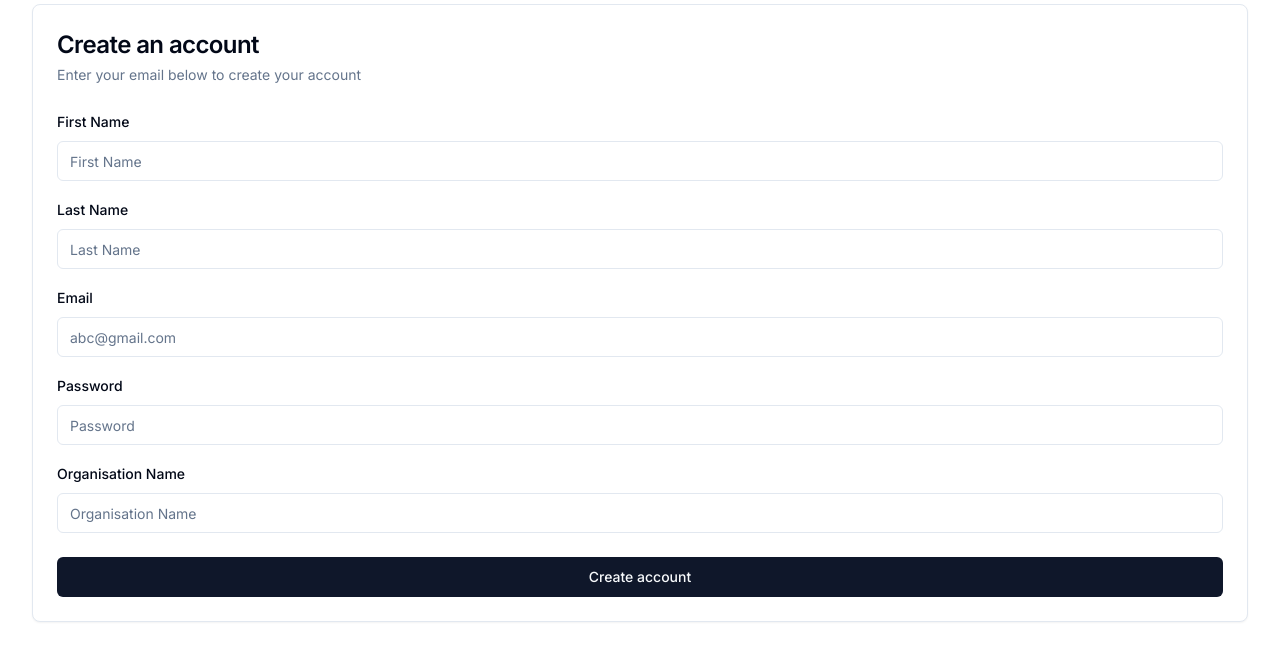
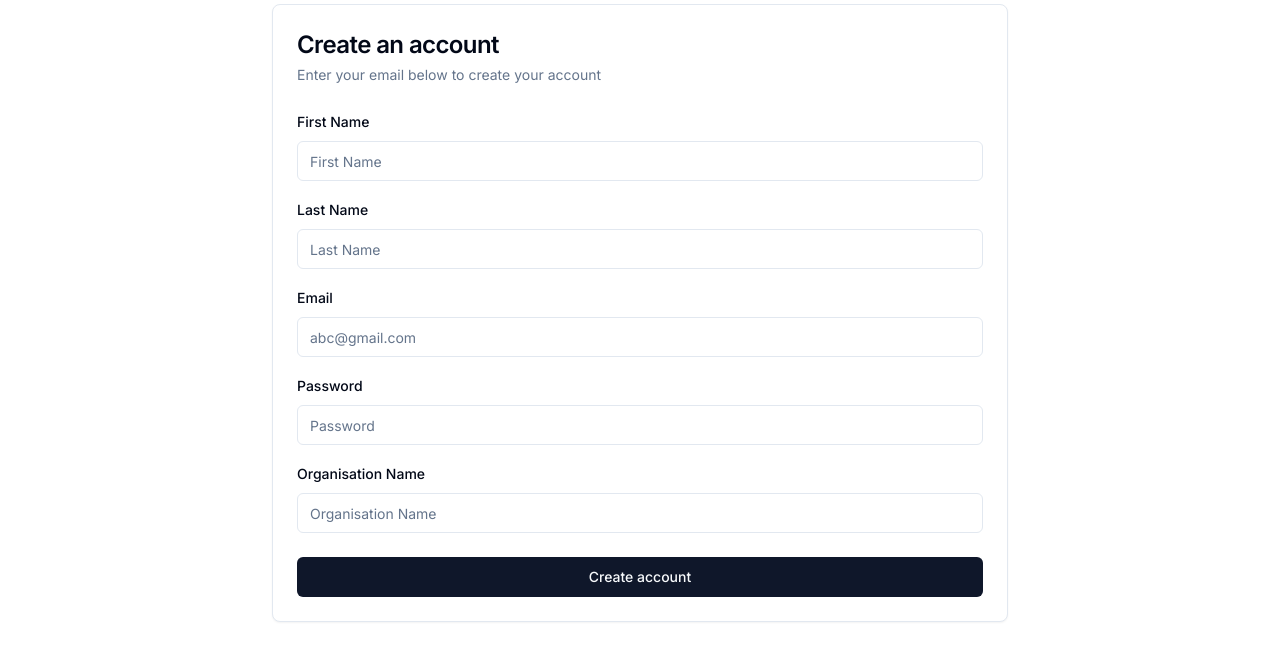
Before and after one commit to pratikCrownstack/quick-release, a Next.js app: page /register in a window 1280 px wide. Shown: the top 660 px of the page. Built offline with nearby package versions, Linux system fonts and the light colour scheme.

Commit message:
Added max width wrapper

```diff
--- a/src/app/register/page.tsx
+++ b/src/app/register/page.tsx
@@ -23,6 +23,7 @@
 import { useForm } from "react-hook-form";
 import * as z from "zod";
 import { Label } from "@/components/ui/label";
+import MaxWidthWrapper from "@/components/MaxWidthWrapper";
 
 const Register = () => {
   const formSchema = z.object({
@@ -65,6 +66,7 @@
 
   return (
     <>
+      <MaxWidthWrapper>
         <Card>
           <Form {...form}>
             <form onSubmit={form.handleSubmit(createUser)}>
@@ -167,6 +169,7 @@
             </form>
           </Form>
         </Card>
+      </MaxWidthWrapper>
     </>
   );
 };
--- /dev/null
+++ b/src/components/MaxWidthWrapper.tsx
@@ -0,0 +1,23 @@
+import { cn } from "@/lib/utils";
+import { ReactNode } from "react";
+
+const MaxWidthWrapper = ({
+  className,
+  children,
+}: {
+  className?: string;
+  children: ReactNode;
+}) => {
+  return (
+    <div
+      className={cn(
+        "mx-auto w-full max-w-screen-xl px-2.5 md:px-20 lg:px-60",
+        className
+      )}
+    >
+      {children}
+    </div>
+  );
+};
+
+export default MaxWidthWrapper;
```
Lines whose indentation alone changed are shown as unchanged.
